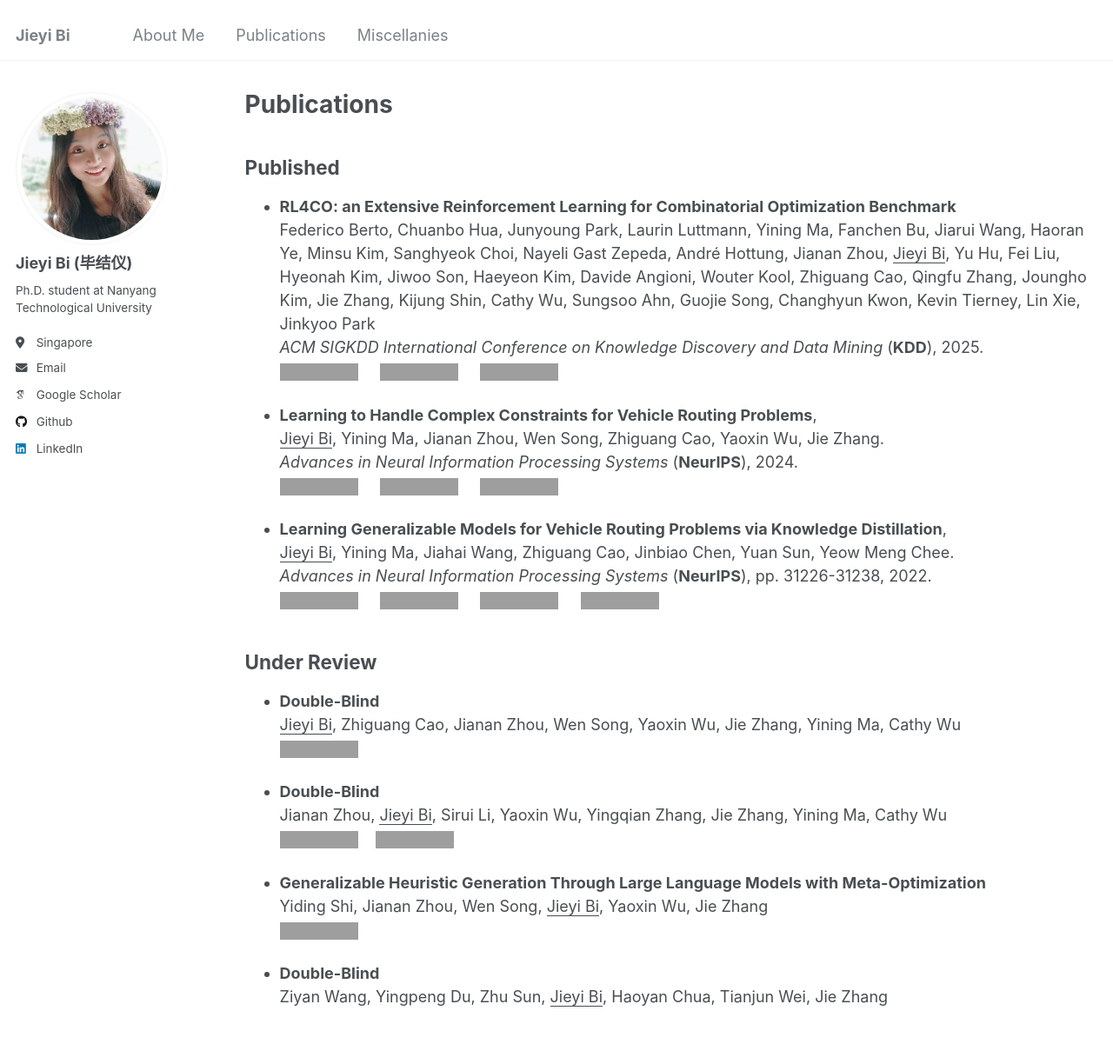
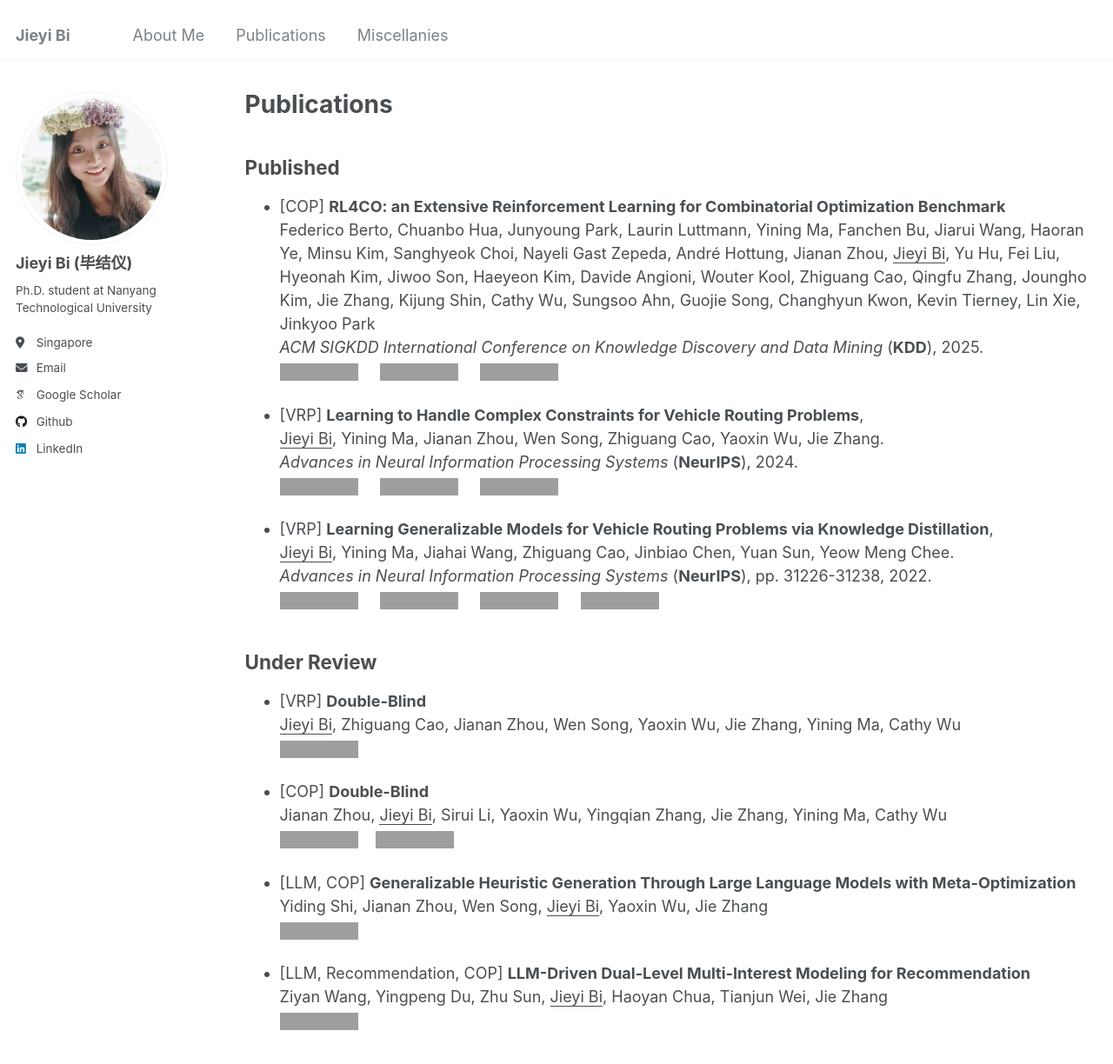
Before and after one commit to jieyibi/jieyibi.github.io, a Jekyll site: the page built from _pages/publications.md, in a window 1280 px wide and 1400 px high. Shown: the top 1224 px of the window at 87% size. Built offline with Jekyll 4.4.1, drawn with Linux system fonts in a browser that asks for light colours; some web fonts are replaced; grey boxes are pictures that could not be loaded.

Commit message:
Update publications.md

```diff
--- a/_pages/publications.md
+++ b/_pages/publications.md
@@ -13,14 +13,14 @@ author_profile: true
 
 ## Published
 
-- **RL4CO: an Extensive Reinforcement Learning for Combinatorial Optimization Benchmark** \
+- [COP] **RL4CO: an Extensive Reinforcement Learning for Combinatorial Optimization Benchmark** \
    Federico Berto, Chuanbo Hua, Junyoung Park, Laurin Luttmann, Yining Ma, Fanchen Bu, Jiarui Wang, Haoran Ye, Minsu Kim, Sanghyeok Choi, Nayeli Gast Zepeda, André Hottung, Jianan Zhou, <u>Jieyi Bi</u>, Yu Hu, Fei Liu, Hyeonah Kim, Jiwoo Son, Haeyeon Kim, Davide Angioni, Wouter Kool, Zhiguang Cao, Qingfu Zhang, Joungho Kim, Jie Zhang, Kijung Shin, Cathy Wu, Sungsoo Ahn, Guojie Song, Changhyun Kwon, Kevin Tierney, Lin Xie, Jinkyoo Park \
 *ACM SIGKDD International Conference on Knowledge Discovery and Data Mining* (**KDD**), 2025.
   [![PDF](https://img.shields.io/badge/Download-PDF-brightgreen.svg)](https://arxiv.org/pdf/2306.17100)&nbsp;&nbsp;&nbsp;&nbsp;
   [![Code](https://img.shields.io/badge/GitHub-Code-blue.svg)](https://github.com/ai4co/rl4co)&nbsp;&nbsp;&nbsp;&nbsp;
   [![Oral](https://img.shields.io/badge/KDD-Oral-red.svg)]()
 
-- **Learning to Handle Complex Constraints for Vehicle Routing Problems**,
+- [VRP] **Learning to Handle Complex Constraints for Vehicle Routing Problems**,
 <u>Jieyi Bi</u>, Yining Ma, Jianan Zhou, Wen Song, Zhiguang Cao, Yaoxin Wu, Jie Zhang.
 *Advances in Neural Information Processing Systems* (**NeurIPS**), 2024.\
 [![PDF](https://img.shields.io/badge/Download-PDF-brightgreen.svg)](https://arxiv.org/pdf/2410.21066)&nbsp;&nbsp;&nbsp;&nbsp;
@@ -28,7 +28,7 @@ author_profile: true
 [![Poster](https://img.shields.io/badge/NeurIPS-Poster-yellow.svg)](https://neurips.cc/virtual/2024/poster/95638)
 
 
-- **Learning Generalizable Models for Vehicle Routing Problems via Knowledge Distillation**,
+- [VRP] **Learning Generalizable Models for Vehicle Routing Problems via Knowledge Distillation**,
 <u>Jieyi Bi</u>, Yining Ma, Jiahai Wang, Zhiguang Cao, Jinbiao Chen, Yuan Sun, Yeow Meng Chee.
 *Advances in Neural Information Processing Systems* (**NeurIPS**), pp. 31226-31238, 2022.
    [![PDF](https://img.shields.io/badge/Download-PDF-brightgreen.svg)](https://arxiv.org/pdf/2210.07686)&nbsp;&nbsp;&nbsp;&nbsp;
@@ -39,17 +39,18 @@ author_profile: true
 
 ## Under Review
 
-* **Double-Blind** \
+* [VRP] **Double-Blind** \
    <u>Jieyi Bi</u>, Zhiguang Cao, Jianan Zhou, Wen Song, Yaoxin Wu, Jie Zhang, Yining Ma, Cathy Wu \
    [![PDF](https://img.shields.io/badge/Download-Soon-brightgreen.svg)]()
 
-* **Double-Blind** \
+* [COP] **Double-Blind** \
    Jianan Zhou, <u>Jieyi Bi</u>, Sirui Li, Yaoxin Wu, Yingqian Zhang, Jie Zhang, Yining Ma, Cathy Wu \
    [![PDF](https://img.shields.io/badge/Download-Soon-brightgreen.svg)]()&nbsp;&nbsp;&nbsp;&nbsp;[![Code](https://img.shields.io/badge/GitHub-Awesome_List-blue.svg)](https://github.com/ai4co/awesome-fm4co)
 
-* **Generalizable Heuristic Generation Through Large Language Models with Meta-Optimization** \
+* [LLM, COP] **Generalizable Heuristic Generation Through Large Language Models with Meta-Optimization** \
    Yiding Shi, Jianan Zhou, Wen Song, <u>Jieyi Bi</u>, Yaoxin Wu, Jie Zhang \
    [![PDF](https://img.shields.io/badge/Download-PDF-brightgreen.svg)](https://arxiv.org/pdf/2505.20881)
 
-* **Double-Blind** \
-    Ziyan Wang, Yingpeng Du, Zhu Sun, <u>Jieyi Bi</u>, Haoyan Chua, Tianjun Wei, Jie Zhang
+* [LLM, Recommendation, COP] **LLM-Driven Dual-Level Multi-Interest Modeling for Recommendation** \
+    Ziyan Wang, Yingpeng Du, Zhu Sun, <u>Jieyi Bi</u>, Haoyan Chua, Tianjun Wei, Jie Zhang \
+  [![PDF](https://img.shields.io/badge/Download-PDF-brightgreen.svg)](https://arxiv.org/pdf/2507.10917)
```
